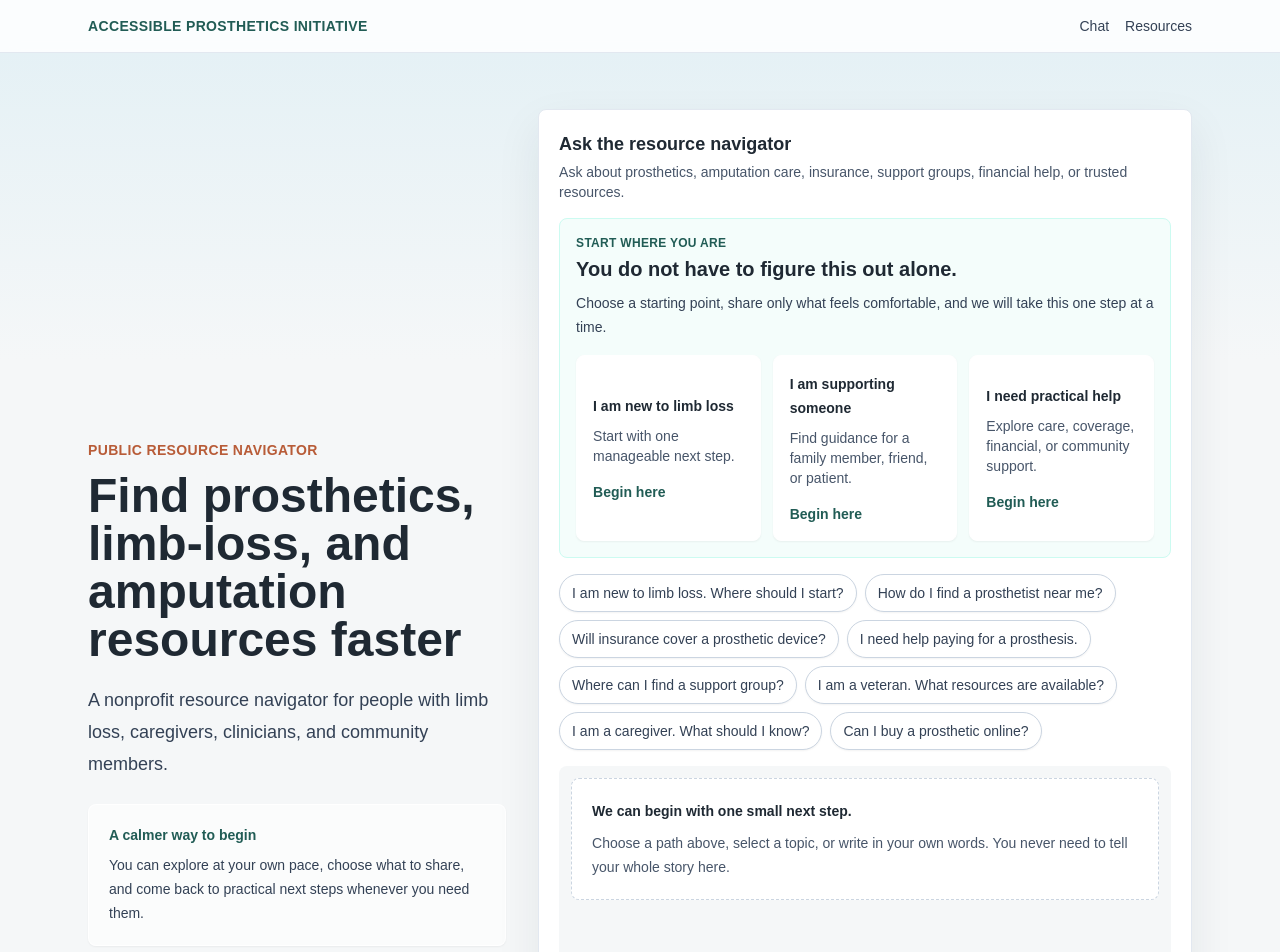
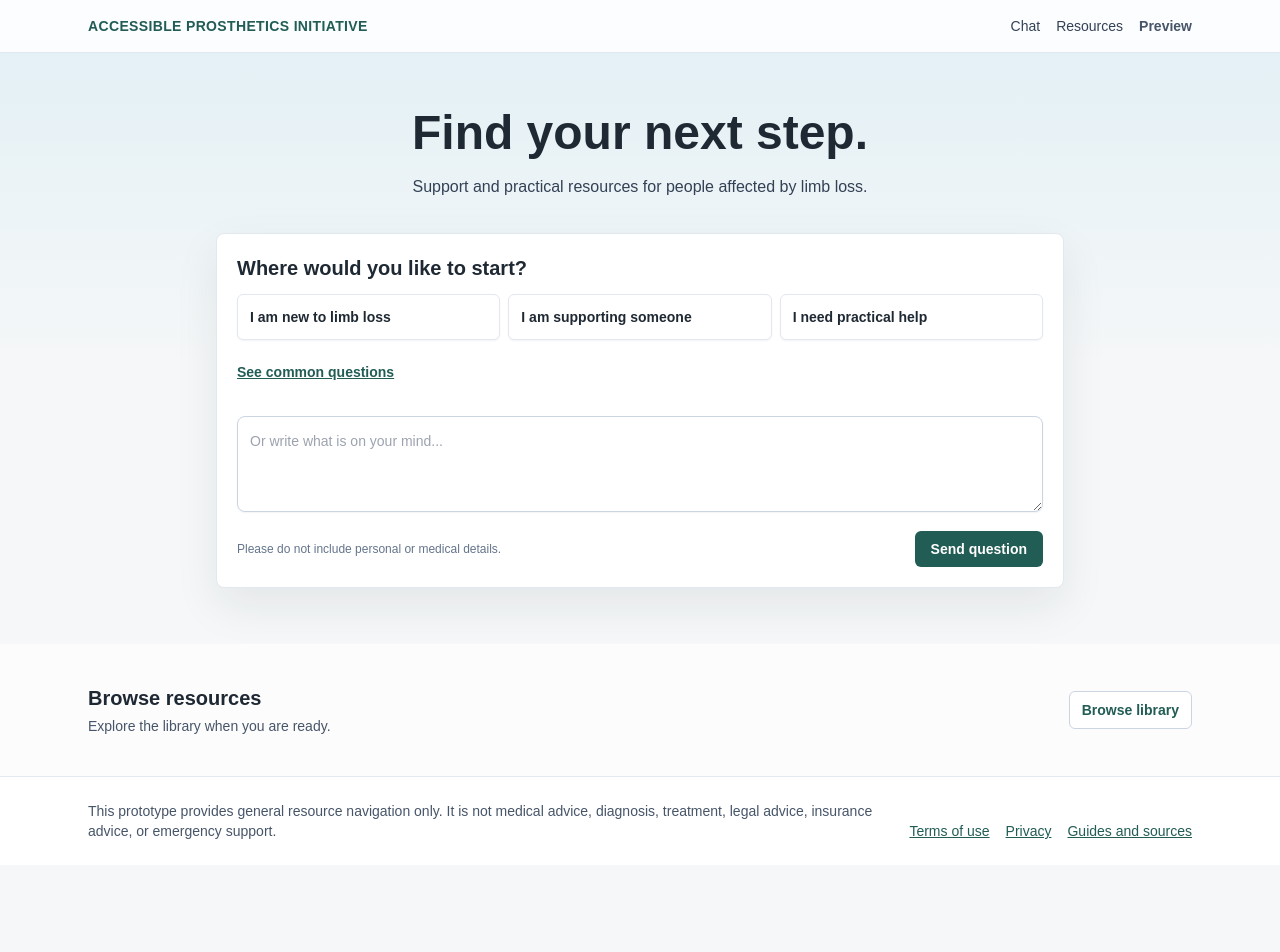
Before and after one commit to Jshulgach/api-resource-navigator, a Next.js app: page / in a window 1280 px wide. Shown: the top 952 px of the page. After the commit the page ends 865 px from the top, so only its background shows below. Built offline with nearby package versions, Linux system fonts and the light colour scheme.

Commit message:
feat: simplify welcome flow and add theme previews

```diff
--- a/app/globals.css
+++ b/app/globals.css
@@ -4,8 +4,29 @@
 
 :root {
   color-scheme: light;
-  background: #f5f7f8;
-  color: #1f2933;
+  --color-ink: 31 41 51;
+  --color-mist: 245 247 248;
+  --color-spruce: 33 92 85;
+  --color-clay: 184 92 56;
+  --color-skysoft: 216 236 243;
+  background: rgb(var(--color-mist));
+  color: rgb(var(--color-ink));
+}
+
+:root[data-theme="meadow"] {
+  --color-ink: 35 53 45;
+  --color-mist: 246 248 242;
+  --color-spruce: 51 104 76;
+  --color-clay: 179 70 75;
+  --color-skysoft: 219 237 219;
+}
+
+:root[data-theme="harbor"] {
+  --color-ink: 29 43 65;
+  --color-mist: 246 248 252;
+  --color-spruce: 42 91 128;
+  --color-clay: 182 82 91;
+  --color-skysoft: 220 235 247;
 }
 
 * {
@@ -20,8 +41,8 @@ body {
   min-height: 100vh;
   margin: 0;
   background:
-    linear-gradient(180deg, rgba(216, 236, 243, 0.65), rgba(245, 247, 248, 0) 360px),
-    #f5f7f8;
+    linear-gradient(180deg, rgb(var(--color-skysoft) / 0.7), rgb(var(--color-mist) / 0) 360px),
+    rgb(var(--color-mist));
   font-family:
     Arial,
     Helvetica,
@@ -40,6 +61,6 @@ textarea {
 }
 
 :focus-visible {
-  outline: 3px solid #b85c38;
+  outline: 3px solid rgb(var(--color-clay));
   outline-offset: 3px;
 }
--- a/app/page.tsx
+++ b/app/page.tsx
@@ -2,34 +2,24 @@ import { Chat } from "@/components/Chat";
 import { Footer } from "@/components/Footer";
 import { Header } from "@/components/Header";
 import { ResourceBrowser } from "@/components/ResourceBrowser";
-import { SafetyNotice } from "@/components/SafetyNotice";
 
 export default function Home() {
   return (
     <div className="min-h-screen text-ink">
       <Header />
       <main>
-        <section className="mx-auto grid max-w-6xl gap-8 px-4 py-10 sm:px-6 lg:grid-cols-[0.78fr_1.22fr] lg:py-14">
-          <div className="flex flex-col justify-center gap-6">
+        <section className="mx-auto max-w-4xl px-4 py-10 sm:px-6 lg:py-14">
+          <div className="mx-auto max-w-2xl text-center">
             <div>
-              <p className="mb-3 text-sm font-bold uppercase tracking-wide text-clay">
-                Public resource navigator
-              </p>
-              <h1 className="max-w-3xl text-4xl font-bold leading-tight text-ink sm:text-5xl">
-                Find prosthetics, limb-loss, and amputation resources faster
+              <h1 className="text-4xl font-bold leading-tight text-ink sm:text-5xl">
+                Find your next step.
               </h1>
-              <p className="mt-5 max-w-2xl text-lg leading-8 text-slate-700">
-                A nonprofit resource navigator for people with limb loss, caregivers, clinicians,
-                and community members.
+              <p className="mt-4 text-base leading-7 text-slate-700">
+                Support and practical resources for people affected by limb loss.
               </p>
             </div>
-            <div className="rounded-lg border border-white/80 bg-white/60 p-5 shadow-sm">
-              <p className="text-sm font-semibold text-spruce">A calmer way to begin</p>
-              <p className="mt-2 text-sm leading-6 text-slate-700">You can explore at your own pace, choose what to share, and come back to practical next steps whenever you need them.</p>
-            </div>
-            <SafetyNotice />
           </div>
-          <Chat />
+          <div className="mt-8"><Chat /></div>
         </section>
 
         <section className="bg-white/70">
--- a/components/Chat.tsx
+++ b/components/Chat.tsx
@@ -4,7 +4,6 @@ import { useRef, useState } from "react";
 import { useChat } from "@ai-sdk/react";
 import { ChatMessage } from "@/components/ChatMessage";
 import { ContextSummary } from "@/components/ContextSummary";
-import { HowItWorks } from "@/components/HowItWorks";
 import { QuickStartButtons } from "@/components/QuickStartButtons";
 import { ResourceCard } from "@/components/ResourceCard";
 import { WelcomePaths } from "@/components/WelcomePaths";
@@ -27,6 +26,7 @@ async function fetchResourceCards(prompt: string, excludedIds: string[]) {
 
 export function Chat() {
   const [resources, setResources] = useState<ResourceWithScore[]>([]);
+  const [showCommonQuestions, setShowCommonQuestions] = useState(false);
   const seenResourceIds = useRef<Set<string>>(new Set());
   const { messages, input, handleInputChange, handleSubmit, append, isLoading, error } = useChat({
     api: "/api/chat"
@@ -54,32 +54,26 @@ export function Chat() {
 
   return (
     <section id="chat" className="rounded-lg border border-slate-200 bg-white p-4 shadow-soft sm:p-5">
-      <div className="flex flex-col gap-4">
-        <div>
-          <h2 className="text-lg font-bold text-ink">Ask the resource navigator</h2>
-          <p className="mt-1 text-sm text-slate-600">
-            Ask about prosthetics, amputation care, insurance, support groups, financial help, or
-            trusted resources.
-          </p>
-        </div>
-
+      <div className="flex flex-col gap-5">
         {messages.length === 0 ? <WelcomePaths onChoose={submitPrompt} /> : null}
 
-        <QuickStartButtons onSelect={submitPrompt} />
+        {messages.length === 0 ? (
+          <div>
+            <button className="text-sm font-semibold text-spruce underline" type="button" onClick={() => setShowCommonQuestions((value) => !value)}>
+              {showCommonQuestions ? "Hide common questions" : "See common questions"}
+            </button>
+            {showCommonQuestions ? <div className="mt-3"><QuickStartButtons onSelect={submitPrompt} /></div> : null}
+          </div>
+        ) : null}
 
-        <ContextSummary messages={messages} />
+        {messages.length > 0 ? <ContextSummary messages={messages} /> : null}
 
-        <div className="min-h-[340px] space-y-3 rounded-lg bg-mist p-3" aria-live="polite">
-          {messages.length === 0 ? (
-            <div className="rounded-lg border border-dashed border-slate-300 bg-white p-5 text-sm leading-6 text-slate-600">
-              <p className="font-semibold text-ink">We can begin with one small next step.</p>
-              <p className="mt-2">Choose a path above, select a topic, or write in your own words. You never need to tell your whole story here.</p>
-            </div>
-          ) : (
-            messages.map((message) => <ChatMessage key={message.id} message={message} />)
-          )}
+        {messages.length > 0 || isLoading ? (
+          <div className="min-h-[180px] space-y-3 rounded-lg bg-mist p-3" aria-live="polite">
+            {messages.map((message) => <ChatMessage key={message.id} message={message} />)}
           {isLoading ? <p className="text-sm text-slate-600">Writing a careful answer...</p> : null}
-        </div>
+          </div>
+        ) : null}
 
         {resources.length > 0 ? (
           <div>
@@ -109,12 +103,10 @@ export function Chat() {
             className="min-h-24 w-full resize-y rounded-lg border border-slate-300 bg-white p-3 text-sm leading-6 text-ink shadow-sm"
             value={input}
             onChange={handleInputChange}
-            placeholder="Ask about prosthetics, amputation care, insurance, support groups, financial help, or trusted resources..."
+            placeholder="Or write what is on your mind..."
           />
           <div className="flex flex-col gap-3 sm:flex-row sm:items-center sm:justify-between">
-            <p className="text-xs leading-5 text-slate-500">
-              Avoid entering names, addresses, insurance IDs, medical record numbers, or photos.
-            </p>
+            <p className="text-xs leading-5 text-slate-500">Please do not include personal or medical details.</p>
             <button
               className="rounded-md bg-spruce px-4 py-2 text-sm font-semibold text-white transition hover:bg-teal-800 disabled:cursor-not-allowed disabled:bg-slate-400"
               disabled={isLoading}
@@ -125,9 +117,7 @@ export function Chat() {
           </div>
         </form>
 
-        <HowItWorks />
-
-        <div className="flex gap-2 text-sm">
+        {messages.length > 0 ? <div className="flex gap-2 text-sm">
           <button className="rounded-md border border-slate-300 px-3 py-2 text-slate-700" type="button">
             Helpful
           </button>
@@ -137,7 +127,7 @@ export function Chat() {
           <a className="px-3 py-2 text-spruce underline" href="mailto:info@example.org">
             Report an issue
           </a>
-        </div>
+        </div> : null}
       </div>
     </section>
   );
--- a/components/Header.tsx
+++ b/components/Header.tsx
@@ -1,3 +1,5 @@
+import { ThemeSettings } from "@/components/ThemeSettings";
+
 export function Header() {
   return (
     <header className="border-b border-slate-200 bg-white/85 backdrop-blur">
@@ -12,6 +14,7 @@ export function Header() {
           <a className="hover:text-spruce" href="#resources">
             Resources
           </a>
+          <ThemeSettings />
         </nav>
       </div>
     </header>
--- a/components/QuickStartButtons.tsx
+++ b/components/QuickStartButtons.tsx
@@ -1,7 +1,6 @@
 "use client";
 
 const quickPrompts = [
-  "I am new to limb loss. Where should I start?",
   "How do I find a prosthetist near me?",
   "Will insurance cover a prosthetic device?",
   "I need help paying for a prosthesis.",
@@ -17,7 +16,7 @@ type QuickStartButtonsProps = {
 
 export function QuickStartButtons({ onSelect }: QuickStartButtonsProps) {
   return (
-    <div className="flex flex-wrap gap-2" aria-label="Quick start questions">
+    <div className="flex flex-wrap gap-2 border-t border-slate-100 pt-3" aria-label="Common questions">
       {quickPrompts.map((prompt) => (
         <button
           className="rounded-full border border-slate-300 bg-white px-3 py-2 text-left text-sm font-medium text-slate-700 shadow-sm transition hover:border-spruce hover:text-spruce"
--- a/components/ResourceBrowser.tsx
+++ b/components/ResourceBrowser.tsx
@@ -17,6 +17,7 @@ const categories = [
 
 export function ResourceBrowser() {
   const [resources, setResources] = useState<Resource[]>([]);
+  const [isOpen, setIsOpen] = useState(false);
   const [category, setCategory] = useState("");
   const [query, setQuery] = useState("");
 
@@ -33,6 +34,9 @@ export function ResourceBrowser() {
   }, [category, query]);
 
   useEffect(() => {
+    if (!isOpen) {
+      return;
+    }
     let isCurrent = true;
     fetch(url)
       .then((response) => response.json())
@@ -45,19 +49,21 @@ export function ResourceBrowser() {
     return () => {
       isCurrent = false;
     };
-  }, [url]);
+  }, [isOpen, url]);
 
   return (
     <section id="resources" className="space-y-5">
-      <div>
-        <h2 className="text-2xl font-bold text-ink">Browse trusted starting points</h2>
-        <p className="mt-2 max-w-2xl text-sm leading-6 text-slate-600">
-          These are the national resources seeded into the first prototype. More local and
-          state-specific resources can be added as the library grows.
-        </p>
+      <div className="flex flex-col gap-3 sm:flex-row sm:items-center sm:justify-between">
+        <div>
+          <h2 className="text-xl font-bold text-ink">Browse resources</h2>
+          <p className="mt-1 text-sm text-slate-600">Explore the library when you are ready.</p>
+        </div>
+        <button className="w-fit rounded-md border border-slate-300 bg-white px-3 py-2 text-sm font-semibold text-spruce" type="button" onClick={() => setIsOpen((value) => !value)}>
+          {isOpen ? "Hide library" : "Browse library"}
+        </button>
       </div>
 
-      <div className="grid gap-3 rounded-lg border border-slate-200 bg-white p-4 sm:grid-cols-[220px_1fr]">
+      {isOpen ? <><div className="grid gap-3 rounded-lg border border-slate-200 bg-white p-4 sm:grid-cols-[220px_1fr]">
         <label className="text-sm font-semibold text-slate-700">
           Category
           <select
@@ -88,6 +94,7 @@ export function ResourceBrowser() {
           <ResourceCard key={resource.id} resource={resource} />
         ))}
       </div>
+      </> : null}
     </section>
   );
 }
--- /dev/null
+++ b/components/ThemeSettings.tsx
@@ -0,0 +1,105 @@
+"use client";
+
+import { useEffect, useState } from "react";
+
+const themes = [
+  { id: "default", label: "Quiet teal", colors: ["#215c55", "#b85c38", "#d8ecf3"] },
+  { id: "meadow", label: "Meadow", colors: ["#33684c", "#b3464b", "#dbeddb"] },
+  { id: "harbor", label: "Harbor", colors: ["#2a5b80", "#b6525b", "#dcebf7"] }
+];
+
+type ThemeId = (typeof themes)[number]["id"];
+
+export function ThemeSettings() {
+  const [isOpen, setIsOpen] = useState(false);
+  const [isUnlocked, setIsUnlocked] = useState(false);
+  const [password, setPassword] = useState("");
+  const [hasError, setHasError] = useState(false);
+  const [theme, setTheme] = useState<ThemeId>("default");
+
+  useEffect(() => {
+    const savedTheme = window.localStorage.getItem("navigator-theme") as ThemeId | null;
+    if (savedTheme && themes.some((candidate) => candidate.id === savedTheme)) {
+      setTheme(savedTheme);
+      document.documentElement.dataset.theme = savedTheme === "default" ? "" : savedTheme;
+    }
+  }, []);
+
+  function unlock(event: React.FormEvent<HTMLFormElement>) {
+    event.preventDefault();
+    if (password !== "1234") {
+      setHasError(true);
+      return;
+    }
+    setHasError(false);
+    setIsUnlocked(true);
+    setPassword("");
+  }
+
+  function chooseTheme(nextTheme: ThemeId) {
+    setTheme(nextTheme);
+    document.documentElement.dataset.theme = nextTheme === "default" ? "" : nextTheme;
+    window.localStorage.setItem("navigator-theme", nextTheme);
+  }
+
+  return (
+    <div className="relative">
+      <button
+        aria-expanded={isOpen}
+        className="text-sm font-semibold text-slate-600 transition hover:text-spruce"
+        type="button"
+        onClick={() => setIsOpen((value) => !value)}
+      >
+        Preview
+      </button>
+      {isOpen ? (
+        <div className="absolute right-0 z-20 mt-3 w-72 rounded-lg border border-slate-200 bg-white p-4 shadow-soft">
+          {!isUnlocked ? (
+            <form className="space-y-3" onSubmit={unlock}>
+              <div>
+                <p className="text-sm font-bold text-ink">Theme preview</p>
+                <p className="mt-1 text-xs leading-5 text-slate-600">Enter the preview passcode to adjust this browser&apos;s color theme.</p>
+              </div>
+              <label className="block text-sm font-semibold text-slate-700" htmlFor="theme-password">
+                Passcode
+                <input
+                  autoFocus
+                  className="mt-1 w-full rounded-md border border-slate-300 px-3 py-2 text-sm"
+                  id="theme-password"
+                  onChange={(event) => {
+                    setPassword(event.target.value);
+                    setHasError(false);
+                  }}
+                  type="password"
+                  value={password}
+                />
+              </label>
+              {hasError ? <p className="text-xs text-red-700">That passcode did not match.</p> : null}
+              <button className="rounded-md bg-spruce px-3 py-2 text-sm font-semibold text-white" type="submit">Open previews</button>
+            </form>
+          ) : (
+            <div>
+              <p className="text-sm font-bold text-ink">Theme preview</p>
+              <div className="mt-3 space-y-2">
+                {themes.map((candidate) => (
+                  <button
+                    aria-pressed={theme === candidate.id}
+                    className="flex w-full items-center justify-between rounded-md border border-slate-200 px-3 py-2 text-left text-sm font-semibold text-ink transition hover:border-spruce"
+                    key={candidate.id}
+                    type="button"
+                    onClick={() => chooseTheme(candidate.id)}
+                  >
+                    {candidate.label}
+                    <span aria-hidden="true" className="flex gap-1">
+                      {candidate.colors.map((color) => <span className="h-3 w-3 rounded-full" key={color} style={{ backgroundColor: color }} />)}
+                    </span>
+                  </button>
+                ))}
+              </div>
+            </div>
+          )}
+        </div>
+      ) : null}
+    </div>
+  );
+}
--- a/components/WelcomePaths.tsx
+++ b/components/WelcomePaths.tsx
@@ -3,17 +3,14 @@
 const paths = [
   {
     title: "I am new to limb loss",
-    description: "Start with one manageable next step.",
     prompt: "I am new to limb loss and feel overwhelmed. Please help me start with one small next step."
   },
   {
     title: "I am supporting someone",
-    description: "Find guidance for a family member, friend, or patient.",
     prompt: "I am supporting someone affected by limb loss. What is one helpful way to begin?"
   },
   {
     title: "I need practical help",
-    description: "Explore care, coverage, financial, or community support.",
     prompt: "I need practical help with prosthetics, insurance, financial assistance, or support resources."
   }
 ];
@@ -24,27 +21,19 @@ type WelcomePathsProps = {
 
 export function WelcomePaths({ onChoose }: WelcomePathsProps) {
   return (
-    <section aria-labelledby="welcome-paths-heading" className="rounded-lg border border-teal-100 bg-teal-50/70 p-4">
-      <div className="max-w-2xl">
-        <p className="text-xs font-bold uppercase tracking-wide text-spruce">Start where you are</p>
-        <h2 id="welcome-paths-heading" className="mt-1 text-xl font-bold text-ink">
-          You do not have to figure this out alone.
-        </h2>
-        <p className="mt-2 text-sm leading-6 text-slate-700">
-          Choose a starting point, share only what feels comfortable, and we will take this one step at a time.
-        </p>
-      </div>
-      <div className="mt-4 grid gap-3 md:grid-cols-3">
+    <section aria-labelledby="welcome-paths-heading">
+      <h2 id="welcome-paths-heading" className="text-xl font-bold text-ink">
+        Where would you like to start?
+      </h2>
+      <div className="mt-3 grid gap-2 sm:grid-cols-3">
         {paths.map((path) => (
           <button
-            className="group rounded-lg border border-white bg-white p-4 text-left shadow-sm transition hover:-translate-y-0.5 hover:border-spruce hover:shadow-md"
+            className="rounded-md border border-slate-200 bg-white px-3 py-3 text-left text-sm font-semibold text-ink shadow-sm transition hover:border-spruce hover:text-spruce"
             key={path.title}
             type="button"
             onClick={() => onChoose(path.prompt)}
           >
-            <span className="text-sm font-bold text-ink group-hover:text-spruce">{path.title}</span>
-            <span className="mt-2 block text-sm leading-5 text-slate-600">{path.description}</span>
-            <span className="mt-4 block text-sm font-semibold text-spruce">Begin here</span>
+            {path.title}
           </button>
         ))}
       </div>
```
Also changed, not shown: tailwind.config.ts (+5 -5 lines).
